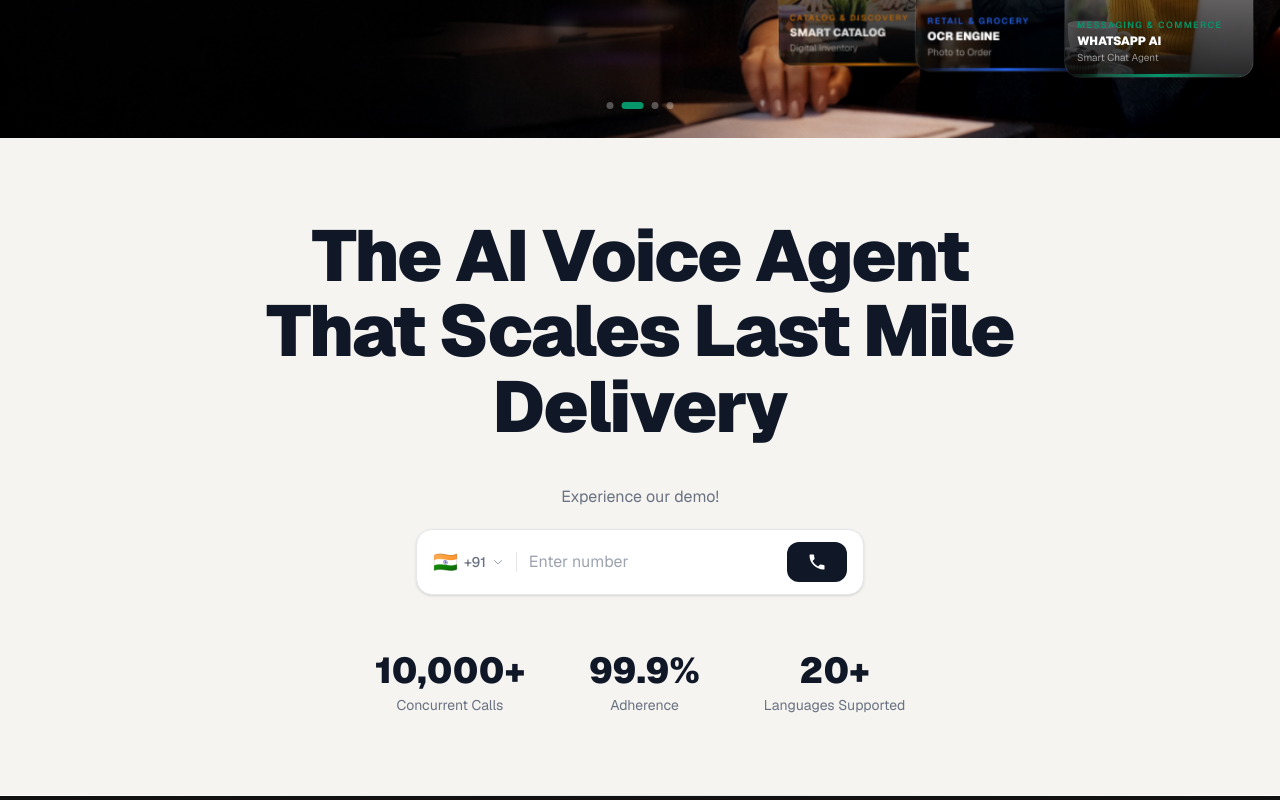
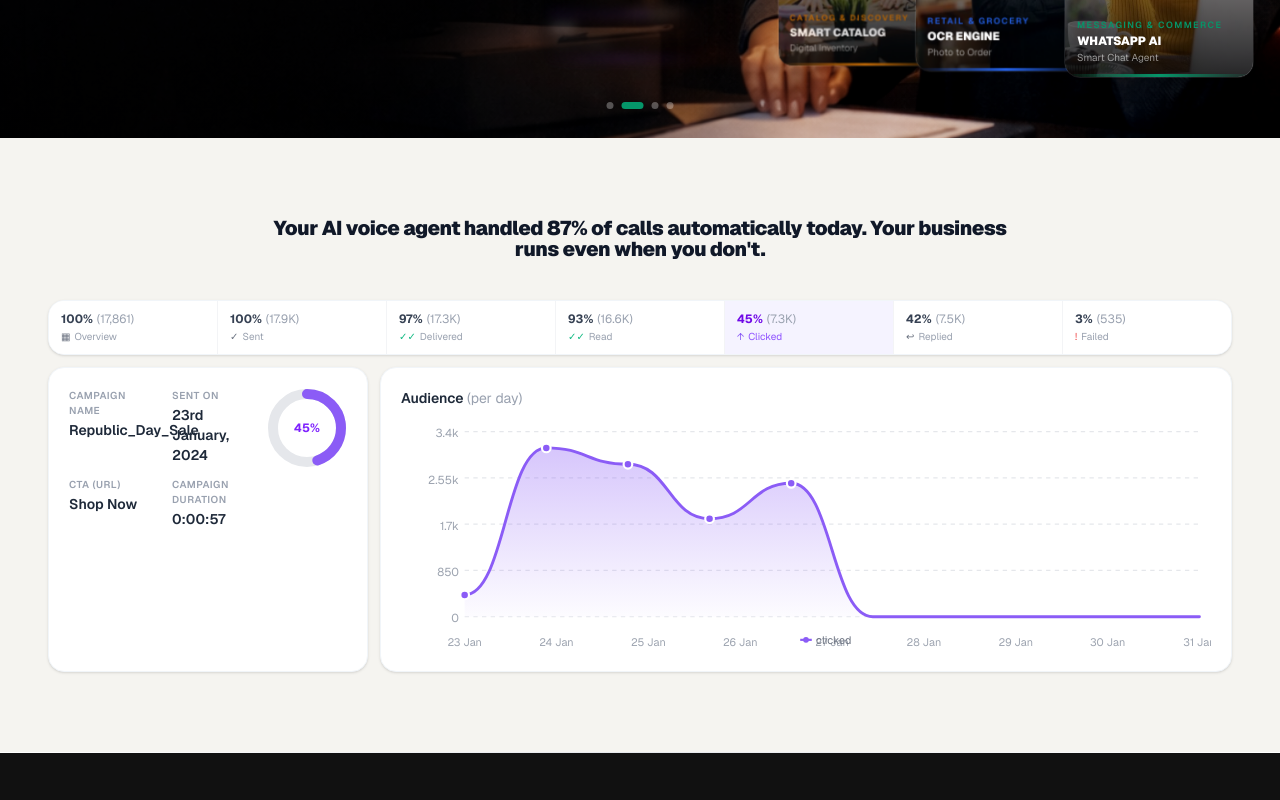
Before and after one commit to Monikaceiyone/aiora-business-ui, a Next.js app: page / in a window 1280 px wide. Shown: the part 2120-2920 px from the top of the page. Built offline with nearby package versions, Linux system fonts and the light colour scheme.

Commit message:
feat: add interactive campaign analytics section with donut chart, audience area chart, and funnel stats bar

```diff
--- a/src/app/(website)/page.tsx
+++ b/src/app/(website)/page.tsx
@@ -156,6 +156,243 @@ const useCasesData = [
 //     { name: 'Retail Shops',       category: 'Commerce',         tagline: 'Showcase your catalog, process WhatsApp orders, and grow sales effortlessly.',    image: '/images/agents/ecommerce-agent.png',  color: '#a855f7' },
 //     { name: 'Service Providers',  category: 'Services',         tagline: 'Dispatch jobs, follow up with clients, and never miss a lead again.',             image: '/images/agents/repair-agent.png',     color: '#eab308' },
 // ];
+
+
+// ─── Campaign Analytics Section ───────────────────────────────────────────────
+
+const funnelSteps = [
+    { label: 'Overview', pct: 100, count: '17,861', color: '#6b7280', icon: '▦' },
+    { label: 'Sent', pct: 100, count: '17.9K', color: '#6b7280', icon: '✓' },
+    { label: 'Delivered', pct: 97, count: '17.3K', color: '#10b981', icon: '✓✓' },
+    { label: 'Read', pct: 93, count: '16.6K', color: '#10b981', icon: '✓✓' },
+    { label: 'Clicked', pct: 45, count: '7.3K', color: '#8b5cf6', icon: '↑', active: true },
+    { label: 'Replied', pct: 42, count: '7.5K', color: '#6b7280', icon: '↩' },
+    { label: 'Failed', pct: 3, count: '535', color: '#ef4444', icon: '!' },
+];
+
+// Audience area chart data (23 Jan → 31 Jan)
+const audienceData = [
+    { day: '23 Jan', val: 400 },
+    { day: '24 Jan', val: 3100 },
+    { day: '25 Jan', val: 2800 },
+    { day: '25.5 Jan', val: 1800 },
+    { day: '26 Jan', val: 2450 },
+    { day: '27 Jan', val: 0 },
+    { day: '28 Jan', val: 0 },
+    { day: '29 Jan', val: 0 },
+    { day: '30 Jan', val: 0 },
+    { day: '31 Jan', val: 0 },
+];
+
+const yTicks = [0, 850, 1700, 2550, 3400];
+const xLabels = ['23 Jan', '24 Jan', '25 Jan', '26 Jan', '27 Jan', '28 Jan', '29 Jan', '30 Jan', '31 Jan'];
+
+function DonutChart({ pct, size = 80 }: { pct: number; size?: number }) {
+    const r = (size - 12) / 2;
+    const circ = 2 * Math.PI * r;
+    const dash = (pct / 100) * circ;
+    const [animated, setAnimated] = useState(false);
+    const ref = useRef<SVGSVGElement>(null);
+
+    useEffect(() => {
+        const obs = new IntersectionObserver(([e]) => { if (e.isIntersecting) setAnimated(true); }, { threshold: 0.5 });
+        if (ref.current) obs.observe(ref.current);
+        return () => obs.disconnect();
+    }, []);
+
+    return (
+        <div className="relative" style={{ width: size, height: size }}>
+            <svg ref={ref} width={size} height={size} className="-rotate-90">
+                <circle cx={size / 2} cy={size / 2} r={r} fill="none" stroke="#e5e7eb" strokeWidth="10" />
+                <circle
+                    cx={size / 2} cy={size / 2} r={r} fill="none"
+                    stroke="#8b5cf6" strokeWidth="10"
+                    strokeDasharray={`${animated ? dash : 0} ${circ}`}
+                    strokeLinecap="round"
+                    style={{ transition: 'stroke-dasharray 1s ease' }}
+                />
+            </svg>
+            <span className="absolute inset-0 flex items-center justify-center text-xs font-bold text-violet-600 rotate-0">
+                {pct}%
+            </span>
+        </div>
+    );
+}
+
+function AudienceChart() {
+    const W = 560; const H = 160; const PL = 44; const PR = 8; const PT = 8; const PB = 24;
+    const chartW = W - PL - PR; const chartH = H - PT - PB;
+    const maxVal = 3400;
+
+    const pts = audienceData.map((d, i) => ({
+        x: PL + (i / (audienceData.length - 1)) * chartW,
+        y: PT + chartH - (d.val / maxVal) * chartH,
+    }));
+
+    const smooth = (points: { x: number; y: number }[]) => {
+        return points.map((p, i) => {
+            if (i === 0) return `M ${p.x},${p.y}`;
+            const prev = points[i - 1];
+            const cpx = (prev.x + p.x) / 2;
+            return `C ${cpx},${prev.y} ${cpx},${p.y} ${p.x},${p.y}`;
+        }).join(' ');
+    };
+
+    const linePath = smooth(pts);
+    const areaPath = `${linePath} L ${pts[pts.length - 1].x},${PT + chartH} L ${pts[0].x},${PT + chartH} Z`;
+
+    const [tooltip, setTooltip] = useState<{ x: number; y: number; label: string; val: number } | null>(null);
+
+    return (
+        <div className="relative w-full overflow-x-auto">
+            <svg viewBox={`0 0 ${W} ${H}`} className="w-full" style={{ minWidth: 280 }}>
+                <defs>
+                    <linearGradient id="areaGrad" x1="0" y1="0" x2="0" y2="1">
+                        <stop offset="0%" stopColor="#8b5cf6" stopOpacity="0.35" />
+                        <stop offset="100%" stopColor="#8b5cf6" stopOpacity="0.02" />
+                    </linearGradient>
+                </defs>
+
+                {/* Grid lines */}
+                {yTicks.map((t) => {
+                    const y = PT + chartH - (t / maxVal) * chartH;
+                    return (
+                        <g key={t}>
+                            <line x1={PL} y1={y} x2={W - PR} y2={y} stroke="#e5e7eb" strokeWidth="0.8" strokeDasharray="3 3" />
+                            <text x={PL - 4} y={y + 4} textAnchor="end" fontSize="8" fill="#9ca3af">{t === 0 ? '0' : t >= 1000 ? `${t / 1000}k` : t}</text>
+                        </g>
+                    );
+                })}
+
+                {/* Area fill */}
+                <path d={areaPath} fill="url(#areaGrad)" />
+
+                {/* Line */}
+                <path d={linePath} fill="none" stroke="#8b5cf6" strokeWidth="2" strokeLinecap="round" strokeLinejoin="round" />
+
+                {/* X labels */}
+                {xLabels.map((lbl, i) => {
+                    const x = PL + (i / (xLabels.length - 1)) * chartW;
+                    return <text key={lbl} x={x} y={H - 4} textAnchor="middle" fontSize="7.5" fill="#9ca3af">{lbl}</text>;
+                })}
+
+                {/* Interactive hit areas */}
+                {pts.map((p, i) => (
+                    <g key={i}>
+                        <rect
+                            x={p.x - 20} y={PT} width={40} height={chartH}
+                            fill="transparent"
+                            className="cursor-pointer"
+                            onMouseEnter={() => audienceData[i].val > 0 && setTooltip({ x: p.x, y: p.y, label: audienceData[i].day, val: audienceData[i].val })}
+                            onMouseLeave={() => setTooltip(null)}
+                            onTouchStart={() => audienceData[i].val > 0 && setTooltip({ x: p.x, y: p.y, label: audienceData[i].day, val: audienceData[i].val })}
+                            onTouchEnd={() => setTimeout(() => setTooltip(null), 1500)}
+                        />
+                        {audienceData[i].val > 0 && (
+                            <circle cx={p.x} cy={p.y} r="3" fill="#8b5cf6" stroke="white" strokeWidth="1.5"
+                                className="pointer-events-none" />
+                        )}
+                    </g>
+                ))}
+
+                {/* Tooltip */}
+                {tooltip && (
+                    <g>
+                        <rect x={tooltip.x - 28} y={tooltip.y - 26} width={56} height={20} rx="4" fill="#1e1b4b" />
+                        <text x={tooltip.x} y={tooltip.y - 12} textAnchor="middle" fontSize="8.5" fill="white" fontWeight="600">
+                            {tooltip.val.toLocaleString()}
+                        </text>
+                    </g>
+                )}
+
+                {/* Legend */}
+                <g transform={`translate(${PL + chartW / 2 - 22}, ${H - 6})`}>
+                    <line x1="0" y1="-2" x2="8" y2="-2" stroke="#8b5cf6" strokeWidth="1.5" />
+                    <circle cx="4" cy="-2" r="2" fill="#8b5cf6" />
+                    <text x="11" y="1" fontSize="7.5" fill="#6b7280">clicked</text>
+                </g>
+            </svg>
+        </div>
+    );
+}
+
+function FunnelBar() {
+    const [active, setActive] = useState(4);
+
+    return (
+        <div className="flex items-stretch divide-x divide-gray-100 overflow-x-auto scrollbar-hide">
+            {funnelSteps.map((s, i) => (
+                <button
+                    key={s.label}
+                    onClick={() => setActive(i)}
+                    className={`flex-1 min-w-[72px] px-3 py-2.5 text-left transition-colors duration-150 focus:outline-none
+                        ${active === i ? 'bg-violet-50' : 'bg-white hover:bg-gray-50'}`}
+                >
+                    <div className={`text-xs font-bold mb-0.5 ${active === i ? 'text-violet-700' : 'text-gray-700'}`}>
+                        {s.pct}%
+                        <span className="font-normal text-gray-400 ml-1">({s.count})</span>
+                    </div>
+                    <div className={`flex items-center gap-1 text-[10px] ${active === i ? 'text-violet-500' : 'text-gray-400'}`}>
+                        <span style={{ color: s.color }}>{s.icon}</span>
+                        {s.label}
+                    </div>
+                </button>
+            ))}
+        </div>
+    );
+}
+
+function CampaignAnalyticsSection() {
+    return (
+        <section className="w-full bg-[#f5f4f0] px-4 sm:px-6 md:px-12 py-14 sm:py-20 flex flex-col items-center text-center">
+            <h3 className="text-xl font-black text-gray-900 leading-[1.05] tracking-tight max-w-3xl mb-8 sm:mb-10 px-2">
+                Your AI voice agent handled 87% of calls automatically today. Your business runs even when you don't.
+            </h3>
+
+            <div className="w-full  flex flex-col gap-3">
+                  {/* Funnel stats bar */}
+                <div className="bg-white rounded-2xl border border-slate-100 shadow-sm overflow-hidden">
+                    <FunnelBar />
+                </div>
+                {/* Campaign info + Audience chart — stacked on mobile, side-by-side on md+ */}
+                <div className="flex flex-col md:flex-row gap-3">
+                    {/* Campaign info card */}
+                    <div className="bg-white rounded-2xl p-4 sm:p-5 border border-slate-100 shadow-sm md:w-72 lg:w-80 flex-shrink-0">
+                        <div className="flex items-start justify-between gap-4">
+                            <div className="grid grid-cols-2 gap-x-6 gap-y-3 flex-1 text-left">
+                                <div>
+                                    <p className="text-[10px] font-semibold text-gray-400 uppercase tracking-wider mb-0.5">Campaign Name</p>
+                                    <p className="text-sm font-semibold text-gray-800">Republic_Day_Sale</p>
+                                </div>
+                                <div>
+                                    <p className="text-[10px] font-semibold text-gray-400 uppercase tracking-wider mb-0.5">Sent On</p>
+                                    <p className="text-sm font-semibold text-gray-800">23rd January, 2024</p>
+                                </div>
+                                <div>
+                                    <p className="text-[10px] font-semibold text-gray-400 uppercase tracking-wider mb-0.5">CTA (URL)</p>
+                                    <p className="text-sm font-semibold text-gray-800">Shop Now</p>
+                                </div>
+                                <div>
+                                    <p className="text-[10px] font-semibold text-gray-400 uppercase tracking-wider mb-0.5">Campaign Duration</p>
+                                    <p className="text-sm font-semibold text-gray-800">0:00:57</p>
+                                </div>
+                            </div>
+                            <DonutChart pct={45} size={80} />
+                        </div>
+                    </div>
+
+                    {/* Audience chart card */}
+                    <div className="bg-white rounded-2xl p-4 sm:p-5 border border-slate-100 shadow-sm flex-1 text-left">
+                        <p className="text-sm font-semibold text-gray-800 mb-3">Audience <span className="text-gray-400 font-normal">(per day)</span></p>
+                        <AudienceChart />
+                    </div>
+                </div>
+
+
+            </div>
+                    </section>
+    );
+}
 
 
 export default function CommencePage() {
@@ -384,8 +621,8 @@ export default function CommencePage() {
                 <div className="grid grid-cols-3 sm:flex sm:flex-row items-center justify-center gap-6 sm:gap-16 mt-10 sm:mt-14 w-full max-w-sm sm:max-w-none">
                     {[
                         { stat: '10,000+', label: 'Concurrent Calls' },
-                        { stat: '99.9%',   label: 'Adherence' },
-                        { stat: '20+',     label: 'Languages Supported' },
+                        { stat: '99.9%', label: 'Adherence' },
+                        { stat: '20+', label: 'Languages Supported' },
                     ].map((item) => (
                         <div key={item.label} className="text-center">
                             <div className="text-2xl sm:text-3xl md:text-4xl font-black text-gray-900">{item.stat}</div>
@@ -412,60 +649,7 @@ export default function CommencePage() {
                 <ProductShowcaseCarousel products={showcaseProducts} autoPlayInterval={4500} />
             </section>
 
-            <section className="w-full bg-[#f5f4f0] px-4 sm:px-6 md:px-12 py-14 sm:py-20 flex flex-col items-center text-center">
-
-                {/* Headline */}
-                <h2 className="text-3xl sm:text-5xl md:text-7xl font-black text-gray-900 leading-[1.05] tracking-tight max-w-3xl mb-8 sm:mb-10 px-2">
-                    The AI Voice Agent That Scales Last Mile Delivery
-                </h2>
-
-                {/* Demo CTA */}
-                <p className="text-gray-500 text-sm sm:text-base mb-4 sm:mb-5">Experience our demo!</p>
-
-                {/* Phone input pill */}
-                <div className="flex items-center w-full max-w-sm sm:max-w-md bg-white rounded-2xl shadow-sm border border-gray-200 px-3 sm:px-4 py-2.5 sm:py-3 gap-2 sm:gap-3">
-                    {/* Flag + dial code */}
-                    <div className="flex items-center gap-1 sm:gap-1.5 flex-shrink-0 border-r border-gray-200 pr-2 sm:pr-3">
-                        <span className="text-lg sm:text-xl leading-none">🇮🇳</span>
-                        <span className="text-xs sm:text-sm text-gray-500 font-medium">+91</span>
-                        <svg className="w-3 h-3 text-gray-400" fill="none" viewBox="0 0 24 24" stroke="currentColor" strokeWidth={2}>
-                            <path strokeLinecap="round" strokeLinejoin="round" d="M19 9l-7 7-7-7" />
-                        </svg>
-                    </div>
-
-                    {/* Number input */}
-                    <input
-                        type="tel"
-                        placeholder="Enter number"
-                        className="flex-1 min-w-0 bg-transparent outline-none text-gray-700 text-sm sm:text-base placeholder-gray-400"
-                    />
-
-                    {/* Call button */}
-                    <a
-                        href="/connect"
-                        aria-label="Request demo call"
-                        className="flex-shrink-0 bg-gray-900 text-white rounded-xl px-3 sm:px-5 py-2 sm:py-2.5 flex items-center justify-center hover:bg-gray-700 transition-colors"
-                    >
-                        <svg className="w-4 h-4 sm:w-5 sm:h-5" fill="currentColor" viewBox="0 0 24 24">
-                            <path d="M6.62 10.79a15.05 15.05 0 006.59 6.59l2.2-2.2a1 1 0 011.01-.24 11.47 11.47 0 003.58.57 1 1 0 011 1V20a1 1 0 01-1 1A17 17 0 013 4a1 1 0 011-1h3.5a1 1 0 011 1 11.47 11.47 0 00.57 3.58 1 1 0 01-.25 1.01l-2.2 2.2z" />
-                        </svg>
-                    </a>
-                </div>
-
-                {/* Stats strip */}
-                <div className="grid grid-cols-3 sm:flex sm:flex-row items-center justify-center gap-6 sm:gap-16 mt-10 sm:mt-14 w-full max-w-sm sm:max-w-none">
-                    {[
-                        { stat: '10,000+', label: 'Concurrent Calls' },
-                        { stat: '99.9%',   label: 'Adherence' },
-                        { stat: '20+',     label: 'Languages Supported' },
-                    ].map((item) => (
-                        <div key={item.label} className="text-center">
-                            <div className="text-2xl sm:text-3xl md:text-4xl font-black text-gray-900">{item.stat}</div>
-                            <div className="text-xs sm:text-sm text-gray-500 mt-1">{item.label}</div>
-                        </div>
-                    ))}
-                </div>
-            </section>
+            <CampaignAnalyticsSection />
 
 
             {/* Divider */}
```
Also changed, not shown: src/components/website/UseCasesCarousel.tsx (+22 -2 lines). Lines whose indentation alone changed are shown as unchanged.
